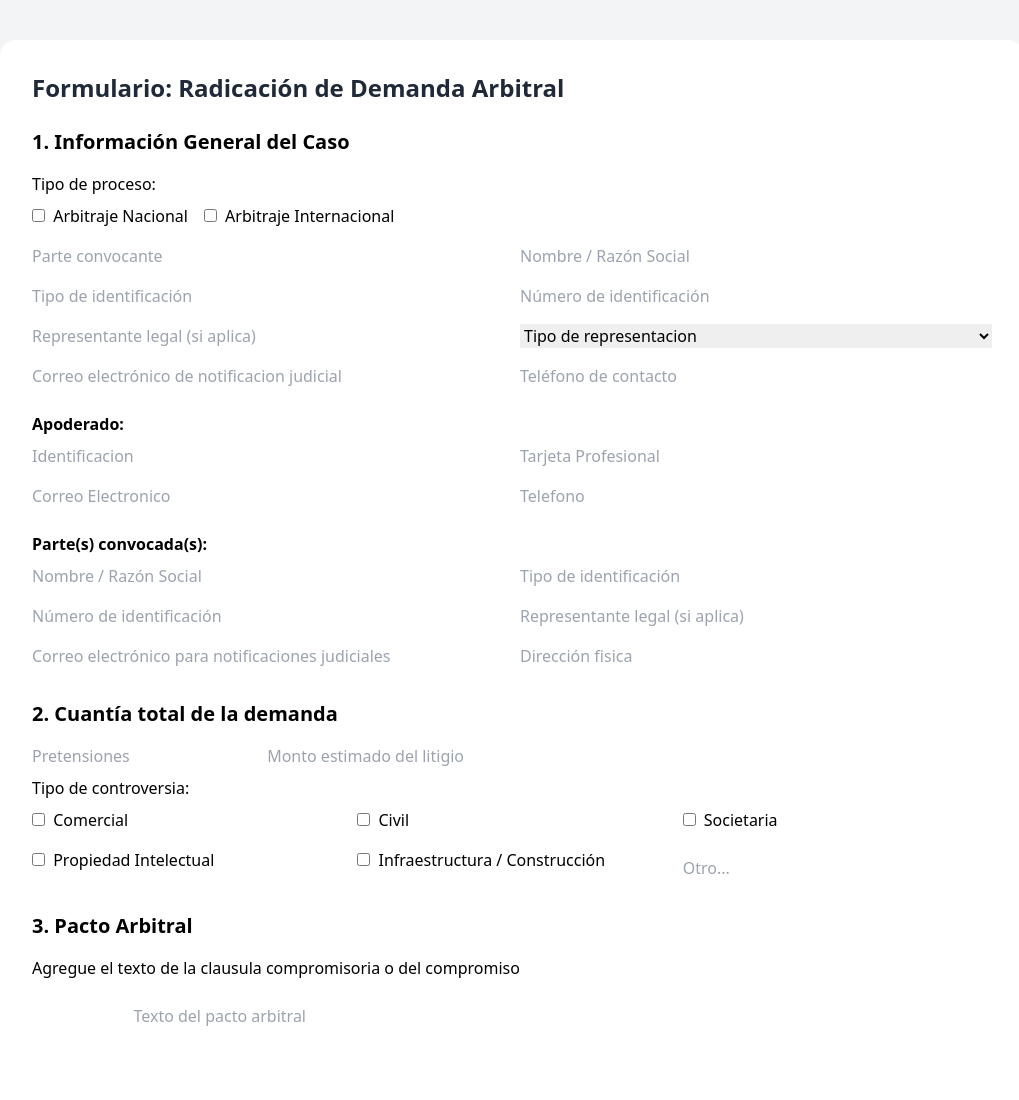
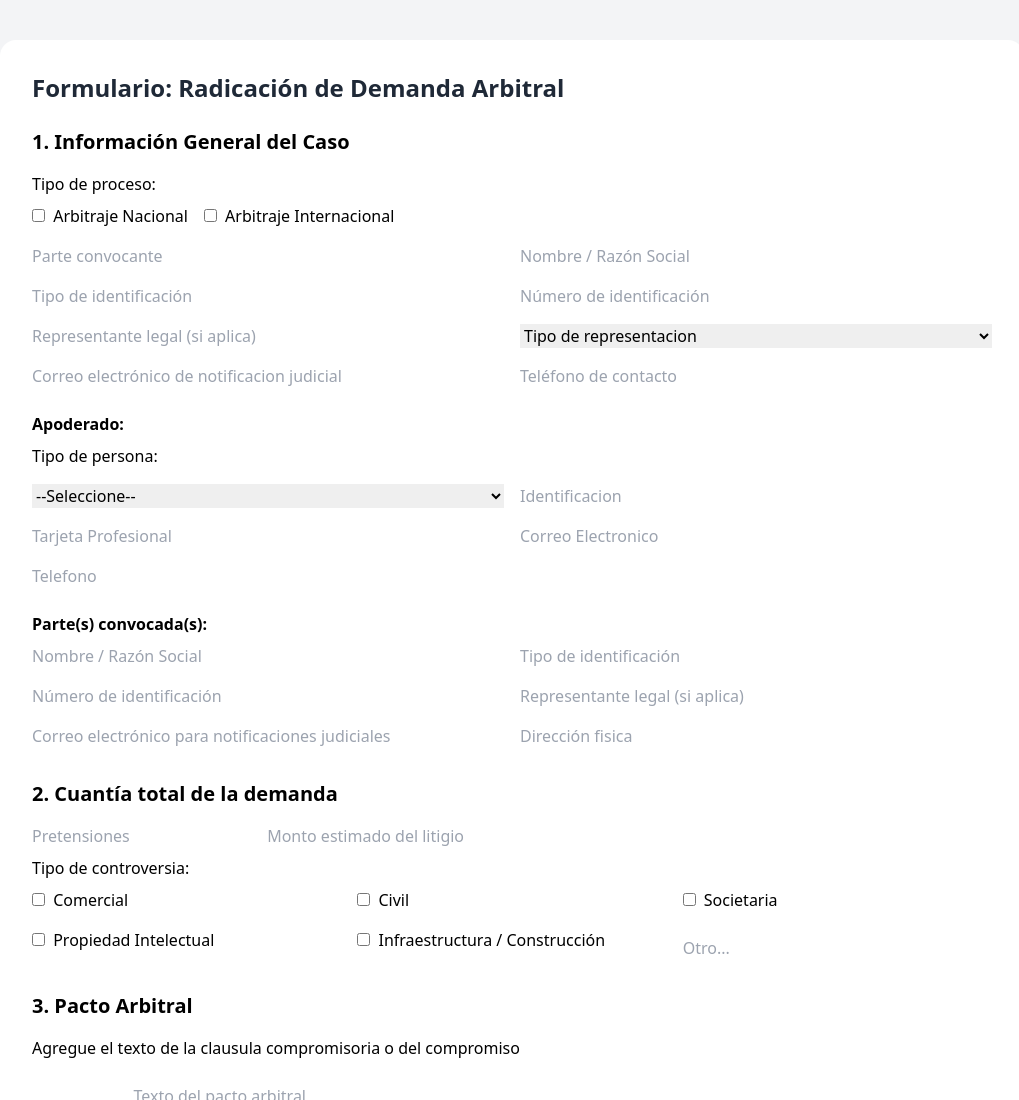
Before and after one commit to Jorgecur1984/Arbitraje, a plain HTML site: page index.html in a window 1280 px wide. Shown: the top 1100 px of the page, without its empty margins (128-1147 px from the left). Drawn offline with nearby package versions, Linux system fonts and the light colour scheme.

Commit message:
Update index.html

```diff
--- a/index.html
+++ b/index.html
@@ -38,6 +38,12 @@
     <!-- Apoderado -->
         <h4 class="mt-6 font-semibold">Apoderado:</h4>
         <div class="grid grid-cols-1 md:grid-cols-2 gap-4 mt-2">
+          <label>Tipo de persona:</label><br>
+            <select id="tipoPersona" onchange="mostrarCampos()">
+                <option value="">--Seleccione--</option>
+                <option value="natural">Persona Natural</option>
+                <option value="juridica">Persona Jurídica</option>
+            </select>
           <input type="text" placeholder="Identificacion" class="input">
           <input type="text" placeholder="Tarjeta Profesional" class="input">
           <input type="email" placeholder="Correo Electronico" class="input">
```
